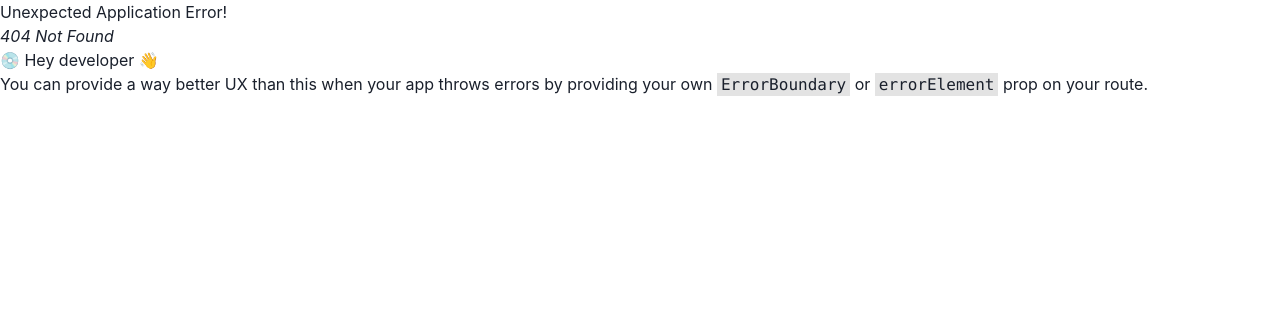
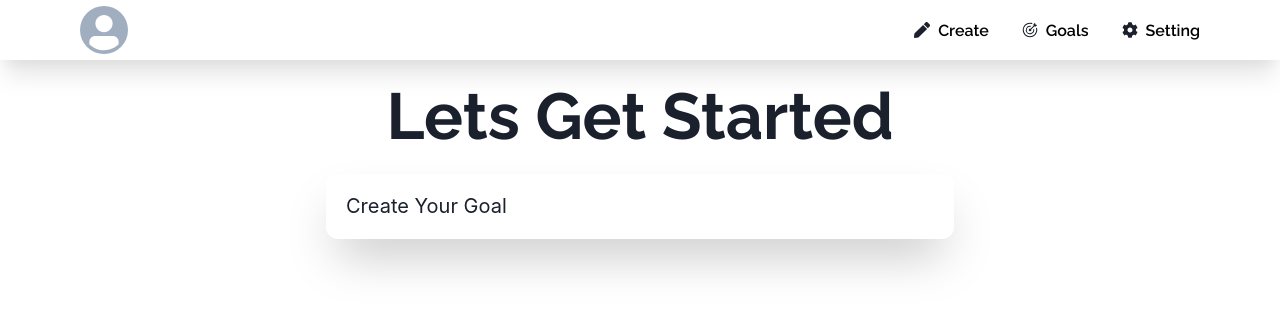
Before and after one commit to AdminForIinRange/LearningTypeScriptWithReactPart2, a React (Vite) app: page /GoalCreation in a window 1280 px wide. Before the commit this address had no page. Shown: the top 312 px of the page. Built offline with nearby package versions, Linux system fonts and the light colour scheme.

Commit message:
creating the GoalsCreation page tsx

```diff
--- a/src/App.tsx
+++ b/src/App.tsx
@@ -11,15 +11,16 @@ import {
 import RootLayout from "./layouts/RootLayout.jsx";
 import Home from "./pages/Home/Home.tsx";
 import Goals from "./pages/Goals/Goals.tsx";
-
+import GoalCreation from "./pages/GoalCreation/GoalCreation.tsx";
 
 
 // router and routes
 const router = createBrowserRouter(
   createRoutesFromElements(
     <Route path="/" element={<RootLayout />}>
-      <Route path="/" element={<Home />} />
+      <Route path="Home" element={<Home />} />
       <Route path="Goals" element={<Goals />} />
+      <Route path="GoalCreation" element={<GoalCreation />} />
     </Route>
   )
 );
--- a/src/components/Navbar.jsx
+++ b/src/components/Navbar.jsx
@@ -35,7 +35,7 @@ export default function Navbar() {
 
       <Spacer />
       <HStack fontWeight={500}>
-        {isSmallScreen ? (
+        {isSmallScreen ? ( //custom comp and pass as chlidren tsx
           <Menu>
             <MenuButton as={Button} color={"black"} variant="outline">
               <HamburgerIcon />
@@ -57,7 +57,7 @@ export default function Navbar() {
               </MenuItem>
             </MenuList>
           </Menu>
-        ) : (
+        ) : ( //custom comp and pass as chlidren as well tsx
           <ButtonGroup gap={"25px"}>
             <Button variant={"link"} color={"balck"} leftIcon={<FaPen />}>
               <Text color={"BLACK"}>Create</Text>
--- /dev/null
+++ b/src/pages/GoalCreation/GoalCreation.tsx
@@ -0,0 +1,34 @@
+import { HStack, VStack, Text, Box } from "@chakra-ui/react";
+import React from "react";
+
+const GoalCreation = () => {
+  return (
+    <VStack p={2} px={3}>
+      <Text fontFamily={"Raleway"} fontSize={"65px"} fontWeight={"700"}>
+        Lets Get Started
+      </Text>
+
+      <VStack justify={"center"} w={"50%"} align={"start"}>
+        <Box
+          w={"100%"}
+          h={"65px"}
+          boxShadow={"2xl"}
+          rounded={"xl"}
+          transition="transform, 0.3s ease-in-out"
+          _hover={{
+            transform: "scale(1.03)",
+            boxShadow: "0 0 10px black",
+          }}
+        >
+          <HStack w={"100%"} h={"100%"} justify={"left"} align={"center"}>
+            <Text fontSize={"20px"} textAlign={"left"} textIndent={"20px"}>
+              Create Your Goal
+            </Text>
+          </HStack>
+        </Box>
+      </VStack>
+    </VStack>
+  );
+};
+
+export default GoalCreation;
```
